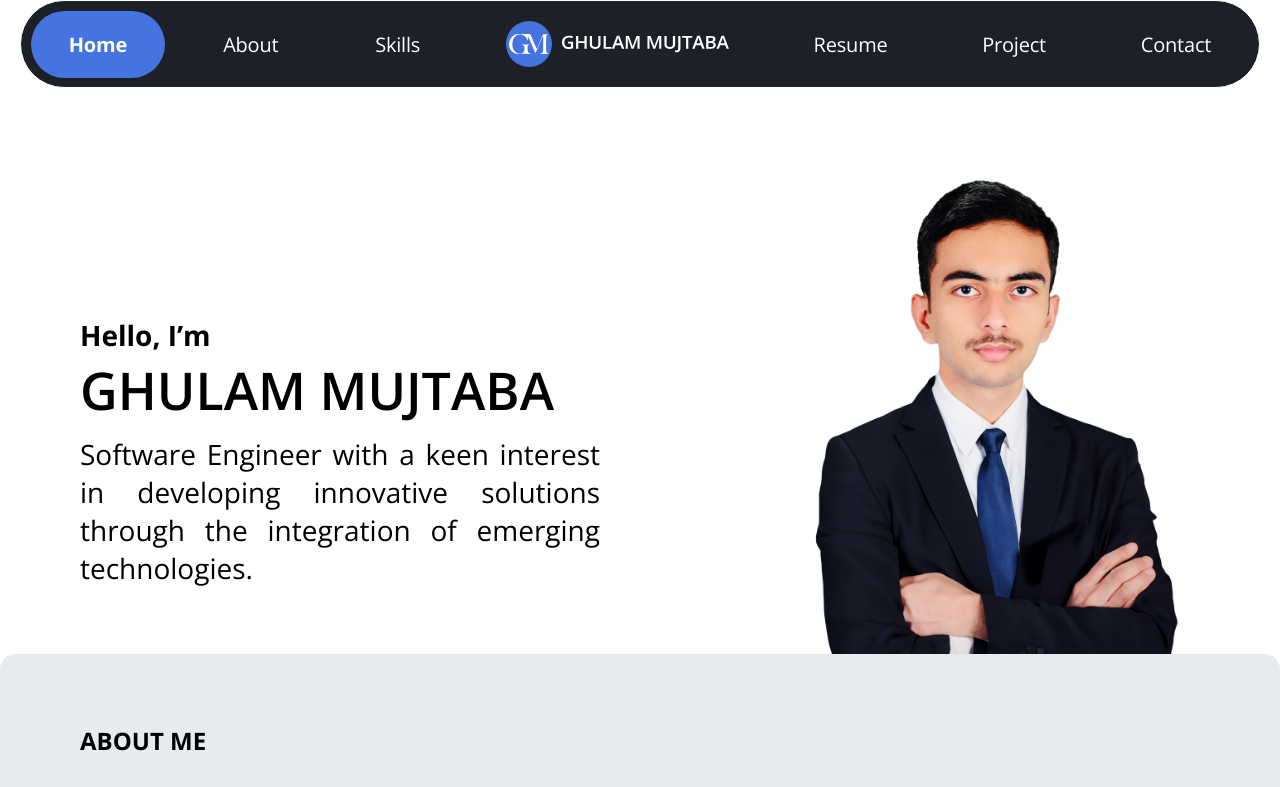
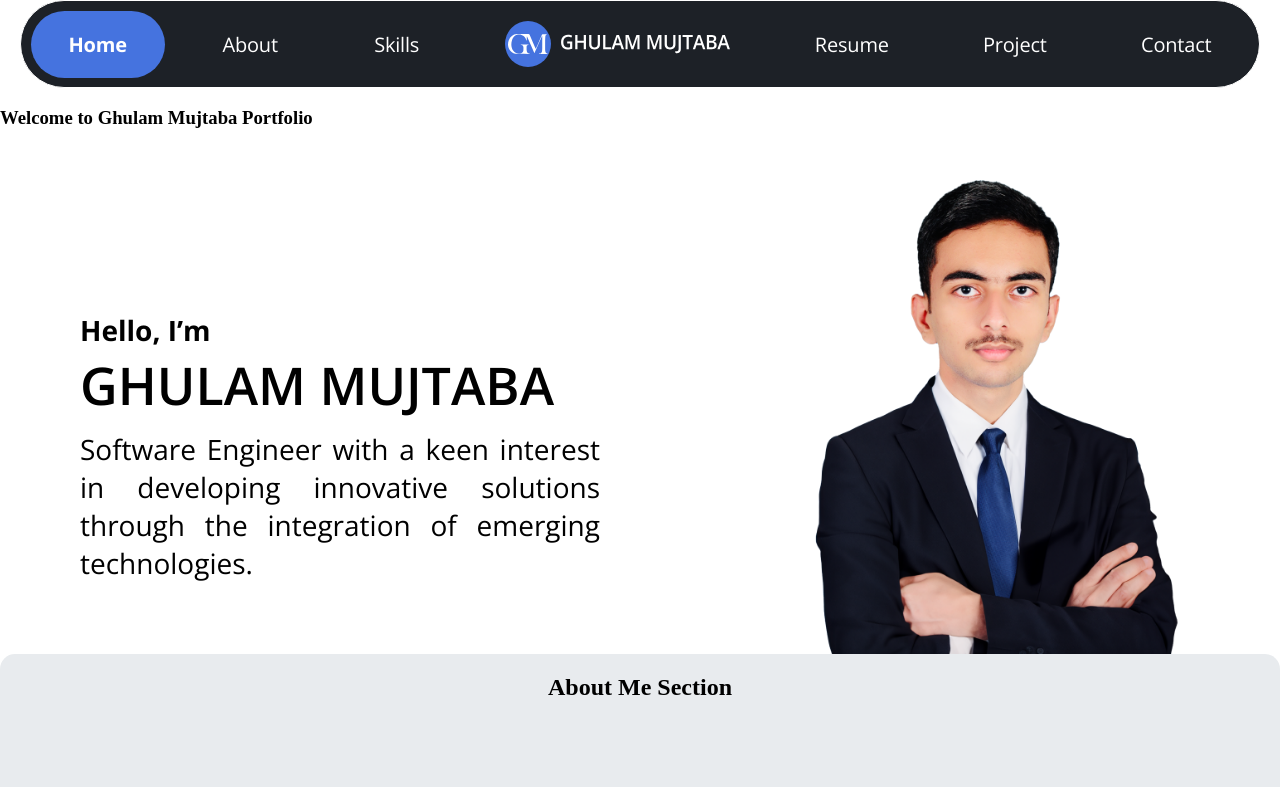
Before and after one commit to ghulam-mujtaba5/MyPortfolio, a Next.js app: page /portfolio in a window 1280 px wide. Shown: the top 787 px of the page. Built offline with nearby package versions, Linux system fonts and the light colour scheme.

Commit message:
Refactor: Enhance accessibility with visually hidden elements and ARIA attributes across multiple components

```diff
--- a/components/AboutMe/AboutMeSectionCommon.module.css
+++ b/components/AboutMe/AboutMeSectionCommon.module.css
@@ -27,6 +27,18 @@
     font-weight: lighter;
     line-height: 1.5;
     text-align: justify;
+}
+
+.visually-hidden {
+  position: absolute;
+  width: 1px;
+  height: 1px;
+  padding: 0;
+  margin: -1px;
+  overflow: hidden;
+  clip: rect(0, 0, 0, 0);
+  white-space: nowrap;
+  border: 0;
 }
 
 @media (max-width: 980px) {
--- a/components/AboutMe/AboutMeSectionLight.js
+++ b/components/AboutMe/AboutMeSectionLight.js
@@ -95,21 +95,25 @@ const AboutMeSection = () => {
       initial={{ opacity: 0, y: 50 }}
       animate={controls}
       ref={ref}
+      aria-labelledby="about-me-title"
     >
+      <h2 className="visually-hidden" id="about-me-title">About Me Section</h2>
       <div className={sectionClass}>
-        <motion.h2
+        <motion.h3
           className={titleClass}
           initial={{ opacity: 0, y: -30 }}
           animate={controls}
           transition={{ duration: 0.5, delay: 0.2, ease: 'easeOut' }}
+          tabIndex={0}
         >
           ABOUT ME
-        </motion.h2>
+        </motion.h3>
         <motion.p
           className={descriptionClass}
           initial={{ opacity: 0, y: 20 }}
           animate={controls}
           transition={{ duration: 0.5, delay: 0.4, ease: 'easeOut' }}
+          tabIndex={0}
         >
           I am a Software Engineer with expertise in developing software solutions that integrate emerging technologies such as Data Science, Machine Learning, and AI Development. Dedicated to achieving excellence from ideation and design to development and seamless integration.
         </motion.p>
--- a/components/NavBar_Desktop/nav-bar.js
+++ b/components/NavBar_Desktop/nav-bar.js
@@ -260,6 +260,8 @@ const NavBar = () => {
       <button
         className={styles.home}
         onClick={() => handleScrollToSection("home-section")}
+        aria-label="Go to Home section"
+        tabIndex={0}
       >
         <b className={styles.homeText}>Home</b>
       </button>
@@ -268,6 +270,10 @@ const NavBar = () => {
       <div
         className={styles.about}
         onClick={() => handleScrollToSection("about-section")}
+        role="button"
+        tabIndex={0}
+        aria-label="Go to About section"
+        onKeyPress={e => (e.key === 'Enter' || e.key === ' ') && handleScrollToSection("about-section")}
       >
         <div className={styles.aboutText}>About</div>
       </div>
@@ -276,25 +282,33 @@ const NavBar = () => {
       <div
         className={styles.skills}
         onClick={() => handleScrollToSection("languages-section")}
+        role="button"
+        tabIndex={0}
+        aria-label="Go to Skills section"
+        onKeyPress={e => (e.key === 'Enter' || e.key === ' ') && handleScrollToSection("languages-section")}
       >
         <div className={styles.skillsText}>Skills</div>
       </div>
 
       {/* Logo and Name Animation */}
-      <Link href="http://softbuilt.ghulammujtaba.com" passHref>
+      <Link href="http://softbuilt.ghulammujtaba.com" passHref legacyBehavior>
         <div
           className={styles.logoAnimation}
           onMouseEnter={() => handleMouseHover(true)}
           onMouseLeave={() => handleMouseHover(false)}
+          role="button"
+          tabIndex={0}
+          aria-label="Go to SoftBuilt Home"
+          onKeyPress={e => (e.key === 'Enter' || e.key === ' ') && window.open('http://softbuilt.ghulammujtaba.com', '_blank')}
         >
-          <button className={`${styles.logo} ${hover ? styles.logoHover : ""}`}>
+          <button className={`${styles.logo} ${hover ? styles.logoHover : ""}`} tabIndex={-1} aria-hidden="true">
             <img
               className={styles.logoIcon}
               alt="Logo"
-              src={hover ? "sb.svg" : "gmVectorDark.svg"} // Different SVG based on hover state
+              src={hover ? "sb.svg" : "gmVectorDark.svg"}
               style={{
-                width: hover ? "30px" : "40px", // Adjust width based on hover state
-                height: hover ? "30px" : "40px", // Adjust height based on hover state
+                width: hover ? "30px" : "40px",
+                height: hover ? "30px" : "40px",
               }}
             />
           </button>
@@ -305,7 +319,7 @@ const NavBar = () => {
                 loading="lazy"
                 alt="Ghulam Mujtaba"
                 src="/ghulam-mujtaba.svg"
-                style={{ maxWidth: "100%", height: "auto" }} // Make the image responsive
+                style={{ maxWidth: "100%", height: "auto" }}
               />
             )}
             {hover && (
@@ -313,8 +327,8 @@ const NavBar = () => {
                 className={styles.alternativeNameIcon}
                 loading="lazy"
                 alt="SoftBuilt"
-                src="/sbname.svg" // Alternative SVG on hover
-                style={{ maxWidth: "100%", height: "auto" }} // Make the image responsive
+                src="/sbname.svg"
+                style={{ maxWidth: "100%", height: "auto" }}
               />
             )}
           </div>
@@ -322,7 +336,14 @@ const NavBar = () => {
       </Link>
 
       {/* Resume section */}
-      <div className={styles.resume} onClick={() => handleNavigation("/resume")}>
+      <div
+        className={styles.resume}
+        onClick={() => handleNavigation("/resume")}
+        role="button"
+        tabIndex={0}
+        aria-label="Go to Resume page"
+        onKeyPress={e => (e.key === 'Enter' || e.key === ' ') && handleNavigation("/resume")}
+      >
         <div className={styles.resumeText}>Resume</div>
       </div>
 
@@ -330,6 +351,10 @@ const NavBar = () => {
       <div
         className={styles.project}
         onClick={() => handleScrollToSection("project-section")}
+        role="button"
+        tabIndex={0}
+        aria-label="Go to Project section"
+        onKeyPress={e => (e.key === 'Enter' || e.key === ' ') && handleScrollToSection("project-section")}
       >
         <div className={styles.projectText}>Project</div>
       </div>
@@ -338,6 +363,10 @@ const NavBar = () => {
       <div
         className={styles.contact}
         onClick={() => handleScrollToSection("contact-section")}
+        role="button"
+        tabIndex={0}
+        aria-label="Go to Contact section"
+        onKeyPress={e => (e.key === 'Enter' || e.key === ' ') && handleScrollToSection("contact-section")}
       >
         <div className={styles.contactText}>Contact</div>
       </div>
--- a/components/Projects/Project1.js
+++ b/components/Projects/Project1.js
@@ -1,4 +1,3 @@
-
 import React, { useEffect, useRef, useState } from 'react';
 import { useTheme } from '../../context/ThemeContext';
 import styles from './projectLight.module.css';
@@ -127,7 +126,8 @@ const Frame = () => {
 
   return (
     <div style={{ margin: '0 6%' }}>
-      <h2 className={frameStyles.frameTitle}>Projects</h2>
+      <h2 className="visually-hidden" id="projects-section-title">Projects Section</h2>
+      <h3 className={frameStyles.frameTitle} tabIndex={0} aria-labelledby="projects-section-title">Projects</h3>
       <div className={frameStyles.projectCard1Parent} role="list">
         {projects.map((project, index) => (
           <ProjectCard key={index} project={project} frameStyles={frameStyles} theme={theme} />
--- a/components/Projects/ProjectCommon.module.css
+++ b/components/Projects/ProjectCommon.module.css
@@ -1,4 +1,3 @@
-
 /* ProjectCard1Parent container */
 .projectCard1Parent {
   width: 100%;
@@ -157,6 +156,19 @@
 
 }
 
+/* Visually hidden class for accessibility improvements */
+.visually-hidden {
+  position: absolute;
+  width: 1px;
+  height: 1px;
+  padding: 0;
+  margin: -1px;
+  overflow: hidden;
+  clip: rect(0, 0, 0, 0);
+  white-space: nowrap;
+  border: 0;
+}
+
 /* Media query for small screens */
 @media (max-width: 576px) {
   .projectCard1Parent {
--- a/components/Resume/common.module.css
+++ b/components/Resume/common.module.css
@@ -132,3 +132,15 @@
 
 
 }
+
+.visually-hidden {
+  position: absolute;
+  width: 1px;
+  height: 1px;
+  padding: 0;
+  margin: -1px;
+  overflow: hidden;
+  clip: rect(0, 0, 0, 0);
+  white-space: nowrap;
+  border: 0;
+}
--- a/components/welcome/welcome.js
+++ b/components/welcome/welcome.js
@@ -1,4 +1,3 @@
-
 import React, { useEffect, useState, useRef } from 'react';
 import { useTheme } from '../../context/ThemeContext';
 import { motion, useAnimation } from 'framer-motion';
@@ -78,16 +77,18 @@ const Introduction = () => {
       className={`${commonStyles.container} ${theme === 'dark' ? darkStyles.container : lightStyles.container}`}
       aria-label="Introduction"
     >
+      <h1 className="visually-hidden">Welcome to Ghulam Mujtaba Portfolio</h1>
       <div
         ref={ref}
         className={`${commonStyles.textContainer} ${theme === 'dark' ? darkStyles.textContainer : lightStyles.textContainer}`}
       >
-        <motion.h1
+        <motion.h2
           className={`${commonStyles.text} ${theme === 'dark' ? darkStyles.text : lightStyles.text}`}
           initial={{ opacity: 0, y: 40 }}
           animate={{ opacity: 1, y: 0 }}
           transition={{ duration: 1, ease: 'easeOut' }}
-          whileHover={{ scale: 1.05, color: '#4573df', transition: { duration: 0.3 } }} // Adjust hover effect
+          whileHover={{ scale: 1.05, color: '#4573df', transition: { duration: 0.3 } }}
+          tabIndex={0}
         >
           {helloText}
           <br />
@@ -96,16 +97,17 @@ const Introduction = () => {
             initial={{ opacity: 0, scale: 0.9 }}
             animate={{ opacity: 1, scale: 1 }}
             transition={{ duration: 2, ease: 'easeOut', delay: (helloText.length * 40) / 1000 + 0.5 }}
-            whileHover={{ scale: 1.1, color: '#4573df', transition: { duration: 0.3 } }} // Adjust hover effect
+            whileHover={{ scale: 1.1, color: '#4573df', transition: { duration: 0.3 } }}
           >
             {nameText}
           </motion.span>
-        </motion.h1>
+        </motion.h2>
         <motion.p
           className={`${commonStyles.paragraph} ${theme === 'dark' ? darkStyles.paragraph : lightStyles.paragraph}`}
           initial={{ opacity: 0, y: 30 }}
           animate={controls}
           transition={{ duration: 2, ease: 'easeOut', delay: (helloText.length * 40 + 500 + nameText.length * 40) / 1000 + 1 }}
+          tabIndex={0}
         >
           {descriptionText}
         </motion.p>
--- a/components/welcome/welcomeCommon.module.css
+++ b/components/welcome/welcomeCommon.module.css
@@ -48,6 +48,18 @@
   margin-top: 0;
   font-family: 'Open Sans', sans-serif; /* Ensure the font-family is applied */
   text-align: justify;
+}
+
+.visually-hidden {
+  position: absolute;
+  width: 1px;
+  height: 1px;
+  padding: 0;
+  margin: -1px;
+  overflow: hidden;
+  clip: rect(0, 0, 0, 0);
+  white-space: nowrap;
+  border: 0;
 }
 
 @keyframes fadeIn {
--- a/pages/404.module.css
+++ b/pages/404.module.css
@@ -90,6 +90,12 @@
   filter: brightness(1.1) drop-shadow(0 2px 8px #4573df44);
 }
 
+.homeLink:focus {
+  outline: 2px solid #4573df;
+  outline-offset: 2px;
+  background: rgba(69, 115, 223, 0.08);
+}
+
 .homeBtnText {
   position: relative;
   z-index: 1;
@@ -98,6 +104,22 @@
   display: inline-block;
   border-radius: 8px;
   transition: color 0.2s;
+}
+
+.homeBtnText:focus {
+  outline: none;
+}
+
+.visually-hidden {
+  position: absolute;
+  width: 1px;
+  height: 1px;
+  padding: 0;
+  margin: -1px;
+  overflow: hidden;
+  clip: rect(0, 0, 0, 0);
+  white-space: nowrap;
+  border: 0;
 }
 
 @media (max-width: 600px) {
```
Also changed, not shown: components/Contact/ConatctUs.js (+8 -0 lines), components/Resume/Resume.js (+5 -5 lines), pages/404.js (+5 -2 lines).
